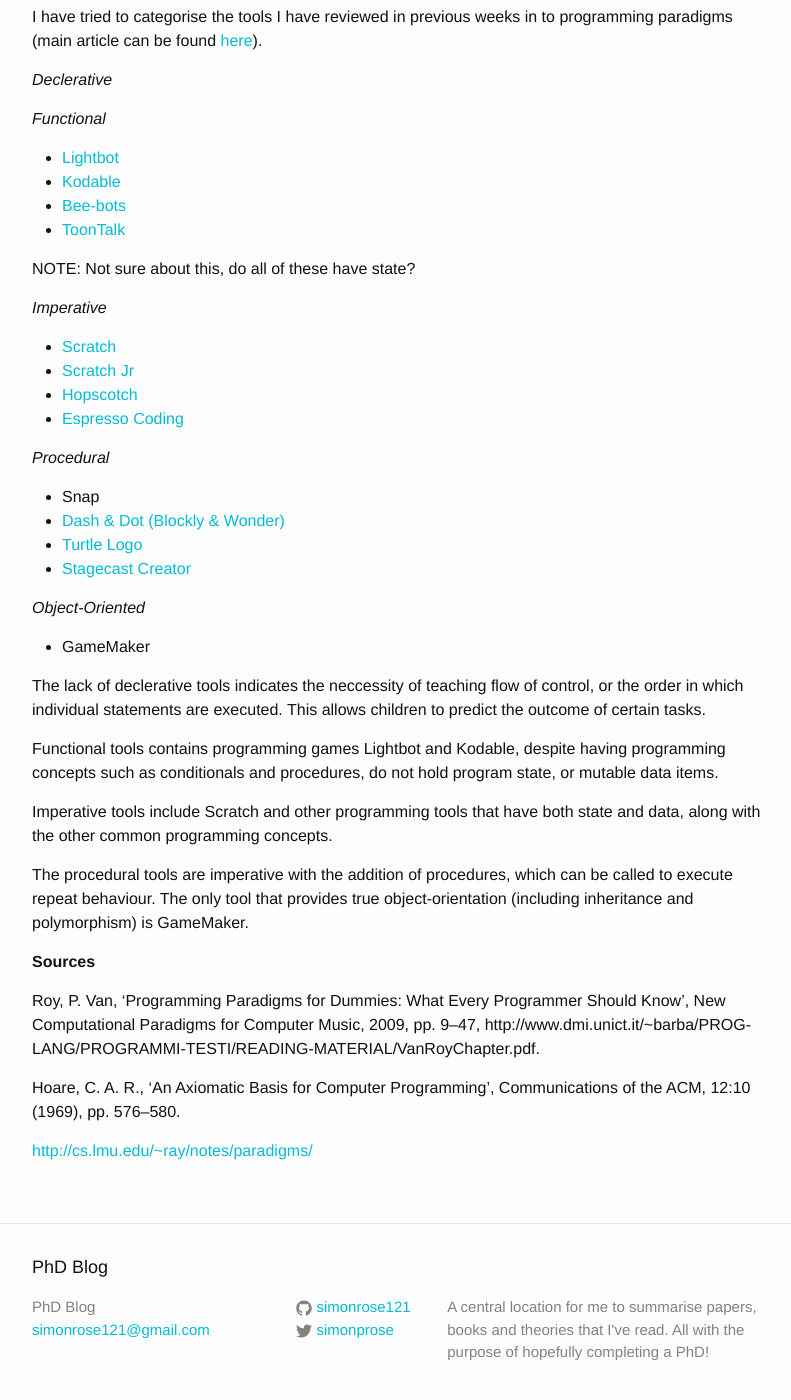
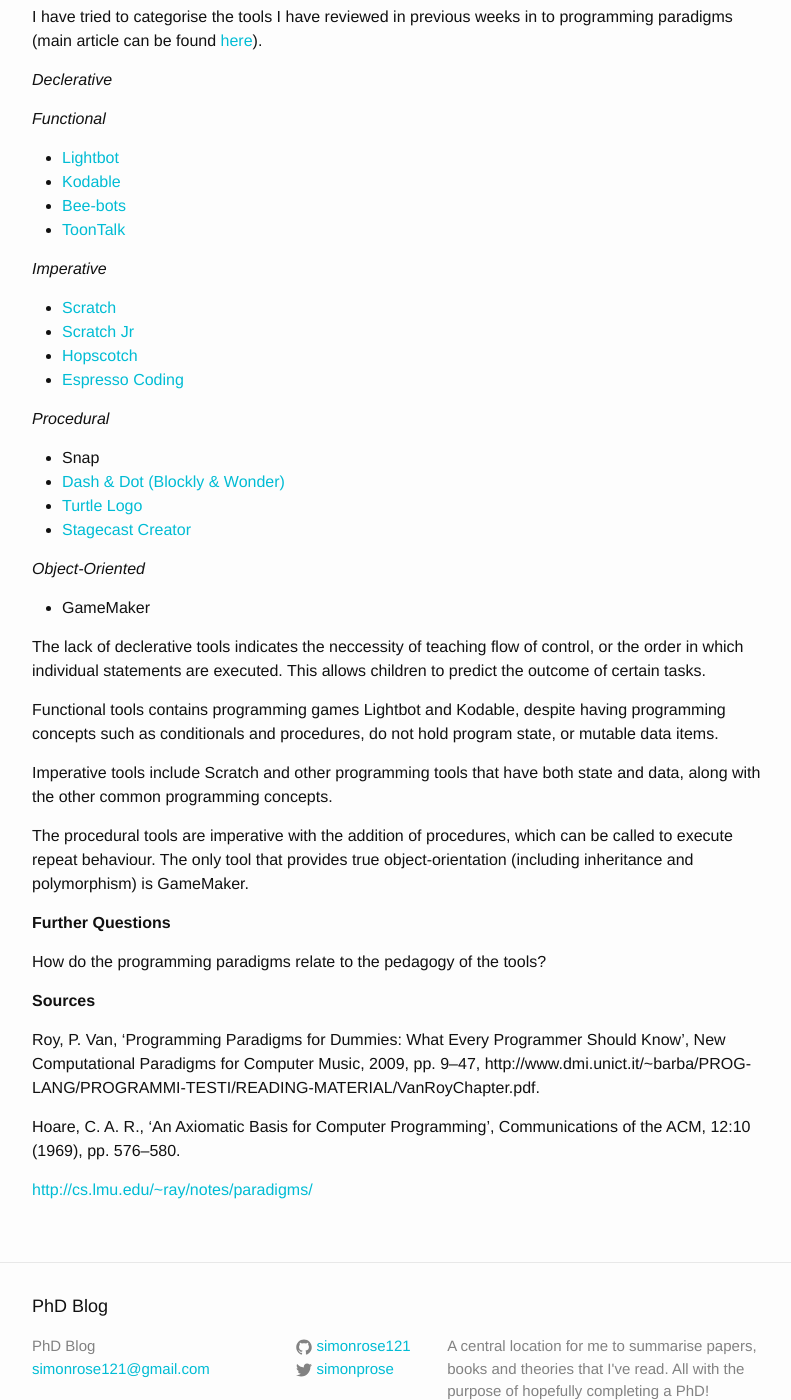
Before and after one commit to simonrose121/phd, a Jekyll site: the page built from _posts/2016-11-18-programming-paradigms.md, in a window 1280 px wide and 1400 px high, scrolled down 2166 px. Shown: the whole window, without its empty margins (238-1029 px from the left). Built offline with Jekyll 4.4.1, drawn with Linux system fonts in a browser that asks for light colours.

Commit message:
Add further questions

```diff
--- a/_posts/2016-11-18-programming-paradigms.md
+++ b/_posts/2016-11-18-programming-paradigms.md
@@ -68,8 +68,6 @@
 - [Bee-bots]({{ site.baseurl }}{% post_url 2016-11-05-beebots %})
 - [ToonTalk]({{ site.baseurl }}{% post_url 2016-11-04-toontalk %})
 
-NOTE: Not sure about this, do all of these have state?
-
 *Imperative*
 
 - [Scratch]({{ site.baseurl }}{% post_url 2016-11-02-scratch %})
@@ -96,6 +94,10 @@
 
 The procedural tools are imperative with the addition of procedures, which can be called to execute repeat behaviour. The only tool that provides true object-orientation (including inheritance and polymorphism) is GameMaker.
 
+**Further Questions**
+
+How do the programming paradigms relate to the pedagogy of the tools?
+
 **Sources**
 
 Roy, P. Van, ‘Programming Paradigms for Dummies: What Every Programmer Should Know’, New Computational Paradigms for Computer Music, 2009, pp. 9–47, http://www.dmi.unict.it/~barba/PROG-LANG/PROGRAMMI-TESTI/READING-MATERIAL/VanRoyChapter.pdf.
```
